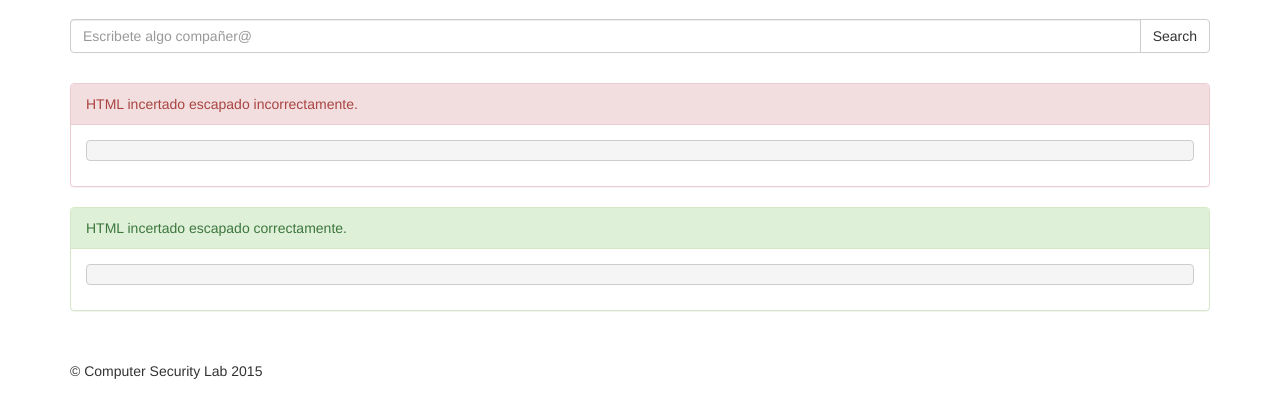
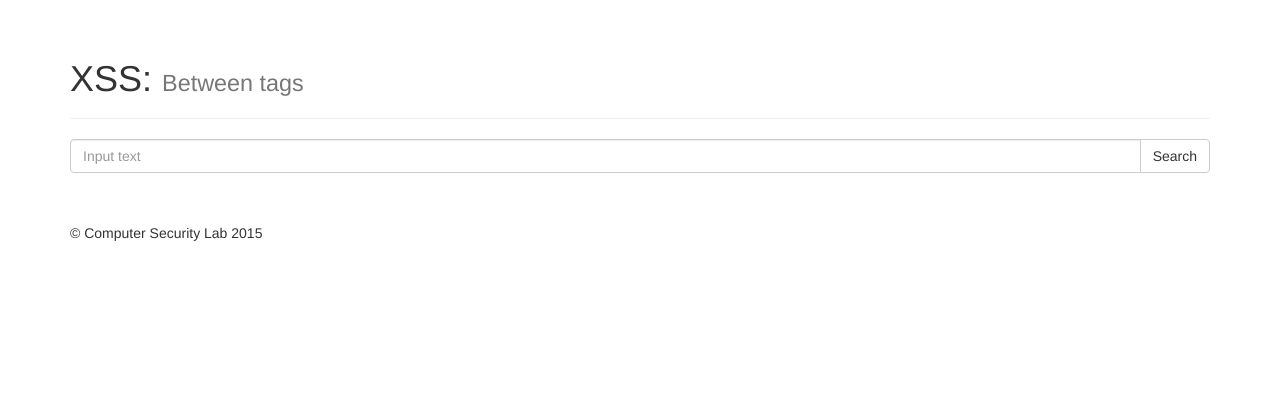
Before and after one commit to acarrasquillo/cyberlabs, a PHP site: page /lab1.php in a window 1280 px wide. Shown: the part 51-469 px from the top of the page. Run offline with PHP 8.4, Linux system fonts and the light colour scheme; data that the repository does not hold is empty; some libraries are stand-ins or nearby versions.

```diff
--- a/header.php
+++ b/header.php
@@ -20,6 +20,7 @@
 
     <!-- Custom styles for this template -->
     <link href="bootstrap-3.3.2-dist/css/offcanvas.css" rel="stylesheet">
+    <link rel="stylesheet" type="text/css" href="stylesheet.css">
 
     <!-- HTML5 shim and Respond.js for IE8 support of HTML5 elements and media queries -->
     <!--[if lt IE 9]>
--- a/lab1.php
+++ b/lab1.php
@@ -1,52 +1,63 @@
 <?php include('header.php'); ?>
 <?php include('navbar.php'); ?>
 
+<?php
+	print '
+	<div class="page-header">
+  	<h1>XSS: <small>Between tags</small></h1>
+	</div>
+	';
+
+
+?>
+
 	<form name="XSS" action="lab1.php" method="post">
 	<div class="input-group">
-		<input type="text" class="form-control" placeholder="Escribete algo compañer@"  name="input" aria-describedby="basic-addon1">
+		<input type="text" class="form-control" placeholder="Input text"  name="input" aria-describedby="basic-addon1">
 		<span class="input-group-btn">
 			<button class="btn btn-default" type="submit">Search</button>
 		</span>
 	</div>
 	</form>
 	<br>
-	<p>
+	<?php
 
-		<?php
 		if ($_POST["input"]== ""){
 
 		}
 		else{
 			$texto = $_POST["input"];
 			print $texto;
-			}
 
-
-		?>
-
+			print '
+			    <p>
 				<div class="panel panel-danger">
 				<div class="panel-heading">
-		HTML incertado escapado incorrectamente.
+				 Incerted input incorrectly escaped.
 				</div>
 				<div class="panel-body">
-		<?php
-			print "<pre>".htmlspecialchars($texto)."</pre>"
-		?>
+				';
+
+			print "<pre><i>".htmlspecialchars($texto)."</i></pre>";
+
+			print '
 					</div>
 
 					   </div>
 
 					<div class="panel panel-success">
 						<div class="panel-heading">
-					HTML incertado escapado correctamente.
+					Incerted input correctly escaped.
 					    </div>
 					    <div class="panel-body">
-			    	<?php
-						print "<pre>".htmlspecialchars(htmlspecialchars($texto))."</pre>"
-					?>
-		        </div>
+				  ';
 
+			print "<pre><i>".htmlspecialchars(htmlspecialchars($texto))."</i></pre>";
+			print "</div>
 				   </div>
 				   </p>
+				  ";
+		}
+	?>
 
 <?php include('footer.php'); ?>
```
Also changed, not shown: 1 other file. Lines whose indentation alone changed are shown as unchanged.
